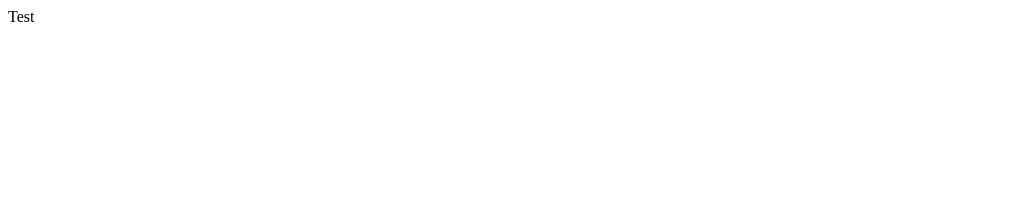
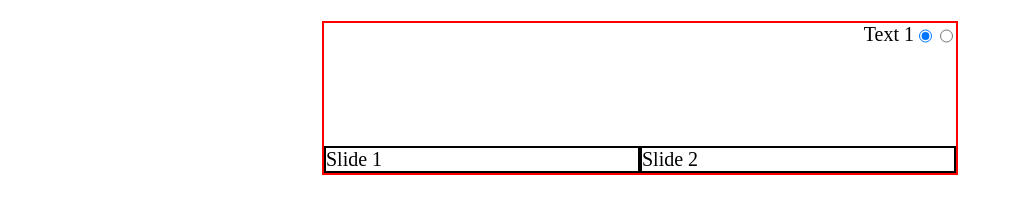
Before and after one commit to victoria-st/cssMemeSlider, a plain HTML site: page cssMemeSlider/index.html in a window 1280 px wide. Shown: the whole page, without its empty margins (0-1013 px from the left). Drawn offline with Linux system fonts and the light colour scheme.

Commit message:
feat: add basic layout (09/16/2024 04:56:07)

```diff
--- a/cssMemeSlider/index.html
+++ b/cssMemeSlider/index.html
@@ -8,6 +8,28 @@
     <title>Document</title>
   </head>
   <body>
-    Test
+    <h1></h1>
+    <div class="slider-wrapper">
+      <input type="radio" name="slide_switch" id="id2" />
+      <input type="radio" name="slide_switch" id="id1" checked="checked" />
+      <label for="id1">Text 1</label>
+      <label for="id2">Text 2</label>
+      <div class="slider-picture">
+        <div class="slider-images">
+          <div class="slide">Slide 1</div>
+          <div class="slide">Slide 2</div>
+        </div>
+      </div>
+    </div>
+
+    <!-- <div class="description-controls">
+      <input type="radio" name="slide_switch" id="id1" checked="checked" />
+      <label for="id1">Text 1</label>
+      <div class="slide">Slide 1</div>
+
+      <input type="radio" name="slide_switch" id="id2" />
+      <label for="id2">Text 2</label>
+      <div class="slide">Slide 2</div>
+    </div>  -->
   </body>
 </html>
--- a/cssMemeSlider/style.css
+++ b/cssMemeSlider/style.css
@@ -0,0 +1,58 @@
+/* ($(Get-Date)) */
+
+.slider-wrapper {
+  display: flex;
+  flex-direction: row-reverse;
+  flex-wrap: wrap;
+  justify-content: end;
+  row-gap: 100px;
+  width: 50%;
+  height: 40%;
+  margin: auto;
+  border: 2px solid red;
+  overflow: hidden;
+  font-size: 20px;
+}
+
+.slider-content {
+  display: flex;
+  width: 200px;
+  height: 100px;
+  /* margin-left: -100px; */
+  border: 2px solid blue;
+}
+
+.slide {
+  width: 50%;
+  height: 100%;
+  border: 2px solid black;
+}
+
+.slider-images {
+  display: flex;
+}
+
+label {
+  display: none;
+}
+
+#id2:checked .slide {
+  background-color: yellow;
+  /* margin-left: -100px; */
+}
+
+#id1:checked ~ label:nth-of-type(1) {
+  display: inline;
+}
+
+#id2:checked ~ label:nth-of-type(2) {
+  display: inline;
+}
+
+#id2:checked ~ label ~ div > div {
+  background-color: yellow;
+}
+
+.slider-picture {
+  width: 100%;
+}
```
